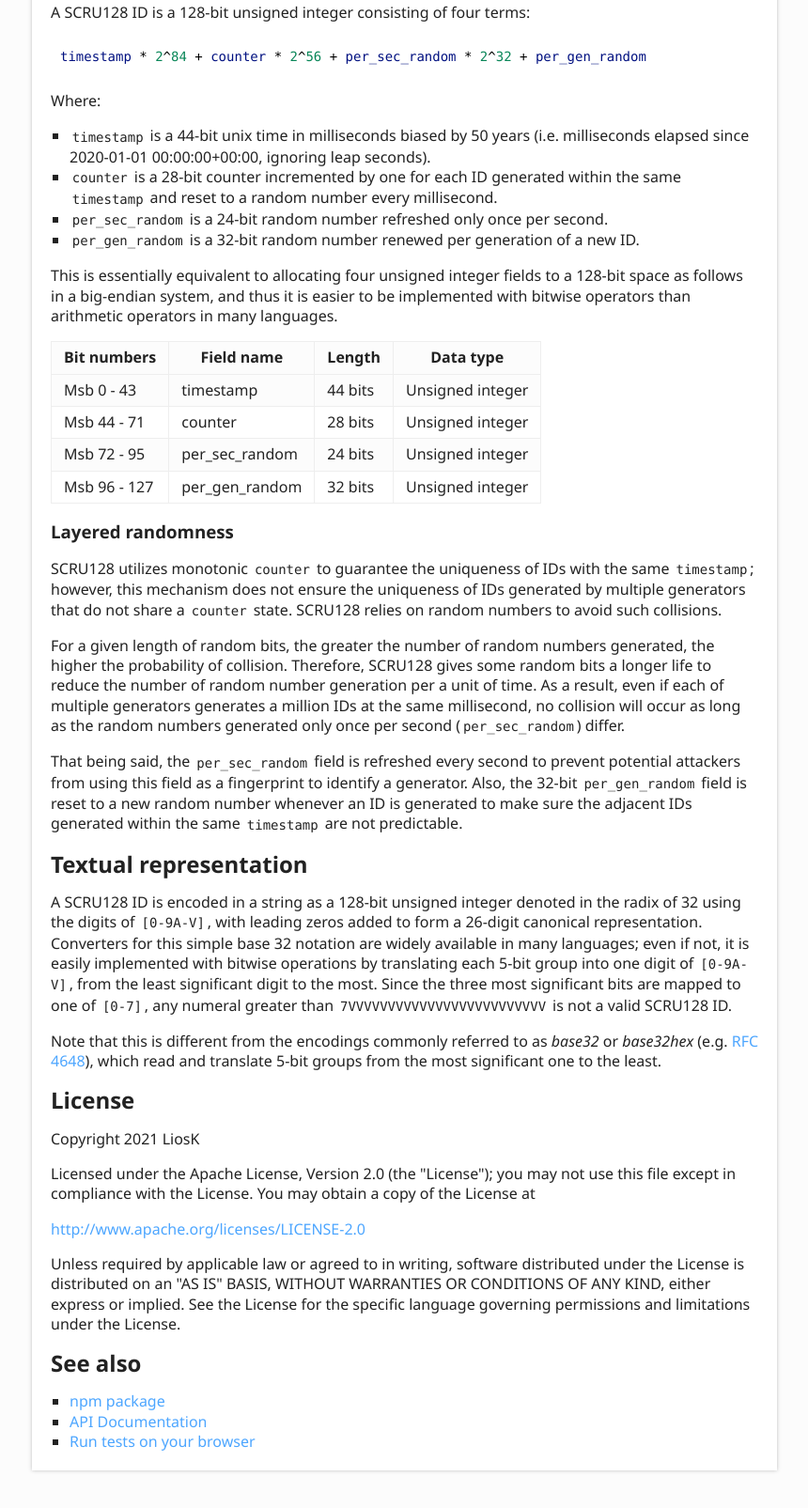
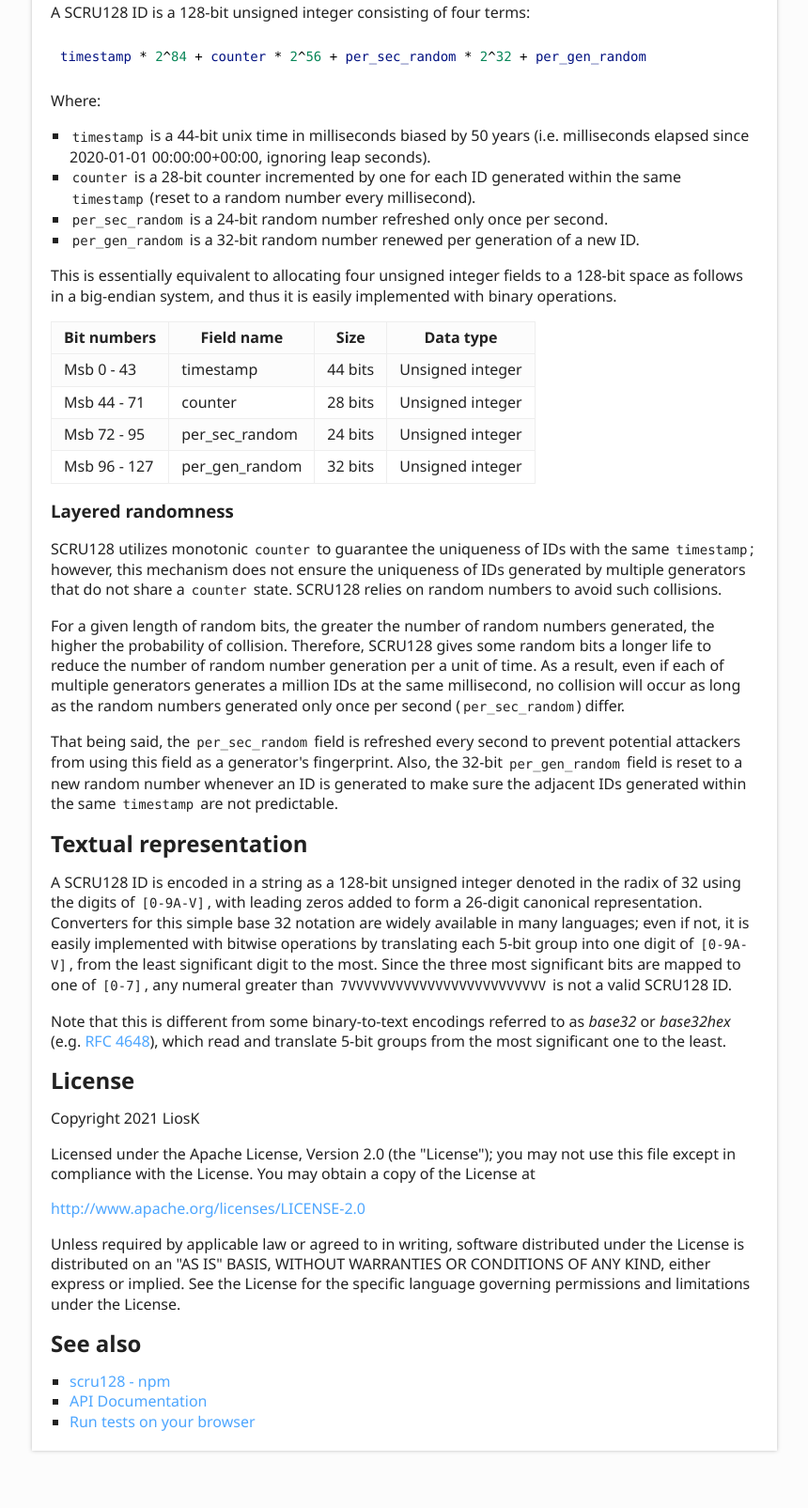
Before and after one commit to scru128/javascript, a website: page docs/index.html in a window 1280 px wide. Shown: the part 645-2250 px from the top of the page at 94% size, without its empty margins (6-866 px from the left). Drawn offline with Linux system fonts and the light colour scheme.

Commit message:
v0.2.2 Released
Maintenance:

- Updated comments and documents.

```diff
--- a/docs/index.html
+++ b/docs/index.html
@@ -27,19 +27,19 @@ decentralized, globally unique time-ordered identifiers. SCRU128 is inspired by
 <li><code>timestamp</code> is a 44-bit unix time in milliseconds biased by 50 years (i.e.
 milliseconds elapsed since 2020-01-01 00:00:00+00:00, ignoring leap seconds).</li>
 <li><code>counter</code> is a 28-bit counter incremented by one for each ID generated within
-the same <code>timestamp</code> and reset to a random number every millisecond.</li>
+the same <code>timestamp</code> (reset to a random number every millisecond).</li>
 <li><code>per_sec_random</code> is a 24-bit random number refreshed only once per second.</li>
 <li><code>per_gen_random</code> is a 32-bit random number renewed per generation of a new ID.</li>
 </ul>
 <p>This is essentially equivalent to allocating four unsigned integer fields to a
-128-bit space as follows in a big-endian system, and thus it is easier to be
-implemented with bitwise operators than arithmetic operators in many languages.</p>
+128-bit space as follows in a big-endian system, and thus it is easily
+implemented with binary operations.</p>
 <table>
 <thead>
 <tr>
 <th>Bit numbers</th>
 <th>Field name</th>
-<th>Length</th>
+<th>Size</th>
 <th>Data type</th>
 </tr>
 </thead>
@@ -83,10 +83,10 @@ per a unit of time. As a result, even if each of multiple generators generates a
 million IDs at the same millisecond, no collision will occur as long as the
 random numbers generated only once per second (<code>per_sec_random</code>) differ.</p>
 <p>That being said, the <code>per_sec_random</code> field is refreshed every second to prevent
-potential attackers from using this field as a fingerprint to identify a
-generator. Also, the 32-bit <code>per_gen_random</code> field is reset to a new random
-number whenever an ID is generated to make sure the adjacent IDs generated
-within the same <code>timestamp</code> are not predictable.</p>
+potential attackers from using this field as a generator&#39;s fingerprint. Also,
+the 32-bit <code>per_gen_random</code> field is reset to a new random number whenever an ID
+is generated to make sure the adjacent IDs generated within the same <code>timestamp</code>
+are not predictable.</p>
 
 <a href="#textual-representation" id="textual-representation" style="color: inherit; text-decoration: none;">
   <h2>Textual representation</h2>
@@ -99,9 +99,9 @@ with bitwise operations by translating each 5-bit group into one digit of
 <code>[0-9A-V]</code>, from the least significant digit to the most. Since the three most
 significant bits are mapped to one of <code>[0-7]</code>, any numeral greater than
 <code>7VVVVVVVVVVVVVVVVVVVVVVVVV</code> is not a valid SCRU128 ID.</p>
-<p>Note that this is different from the encodings commonly referred to as <em>base32</em>
-or <em>base32hex</em> (e.g. <a href="https://www.ietf.org/rfc/rfc4648.txt">RFC 4648</a>), which read and translate 5-bit groups from the
-most significant one to the least.</p>
+<p>Note that this is different from some binary-to-text encodings referred to as
+<em>base32</em> or <em>base32hex</em> (e.g. <a href="https://www.ietf.org/rfc/rfc4648.txt">RFC 4648</a>), which read and translate 5-bit groups
+from the most significant one to the least.</p>
 
 <a href="#license" id="license" style="color: inherit; text-decoration: none;">
   <h2>License</h2>
@@ -120,7 +120,7 @@ specific language governing permissions and limitations under the License.</p>
   <h2>See also</h2>
 </a>
 <ul>
-<li><a href="https://www.npmjs.com/package/scru128">npm package</a></li>
+<li><a href="https://www.npmjs.com/package/scru128">scru128 - npm</a></li>
 <li><a href="https://scru128.github.io/javascript/docs/">API Documentation</a></li>
 <li><a href="https://scru128.github.io/javascript/test/">Run tests on your browser</a></li>
 </ul>
--- a/package.json
+++ b/package.json
@@ -1,6 +1,6 @@
 {
   "name": "scru128",
-  "version": "0.2.1",
+  "version": "0.2.2",
   "description": "SCRU128: Sortable, Clock and Random number-based Unique identifier",
   "main": "./dist/index.js",
   "types": "./dist/index.d.ts",
@@ -45,7 +45,7 @@
     "mocha": "^9.1.2",
     "typedoc": "^0.22.4",
     "typescript": "^4.4.3",
-    "webpack": "^5.54.0",
+    "webpack": "^5.55.1",
     "webpack-cli": "^4.8.0"
   }
 }
```
Also changed, not shown: docs/modules.html (+1 -1 lines), src/index.ts (+6 -6 lines), test/internal.mjs (+4 -4 lines), README.md, dist/index.js, test/bundle/main.js, 1 other file.
